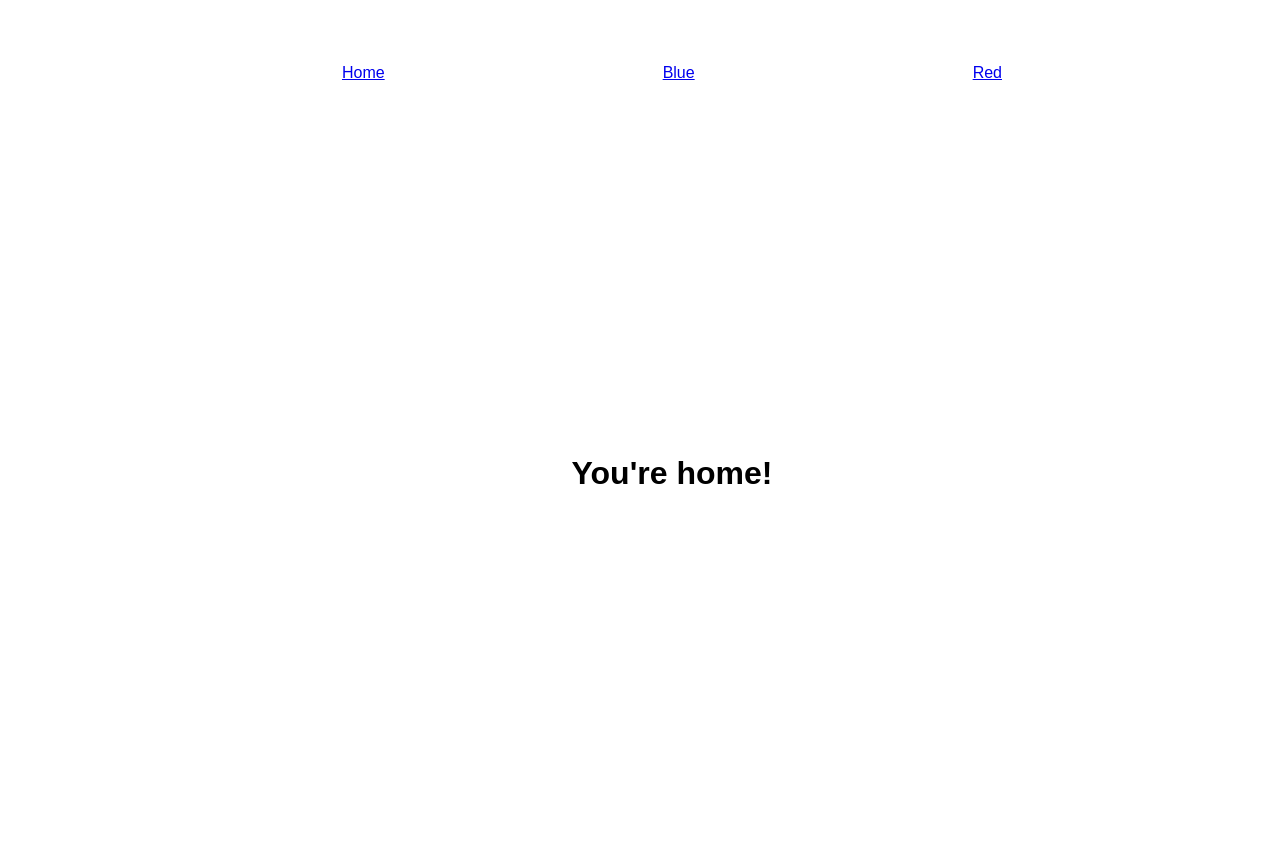
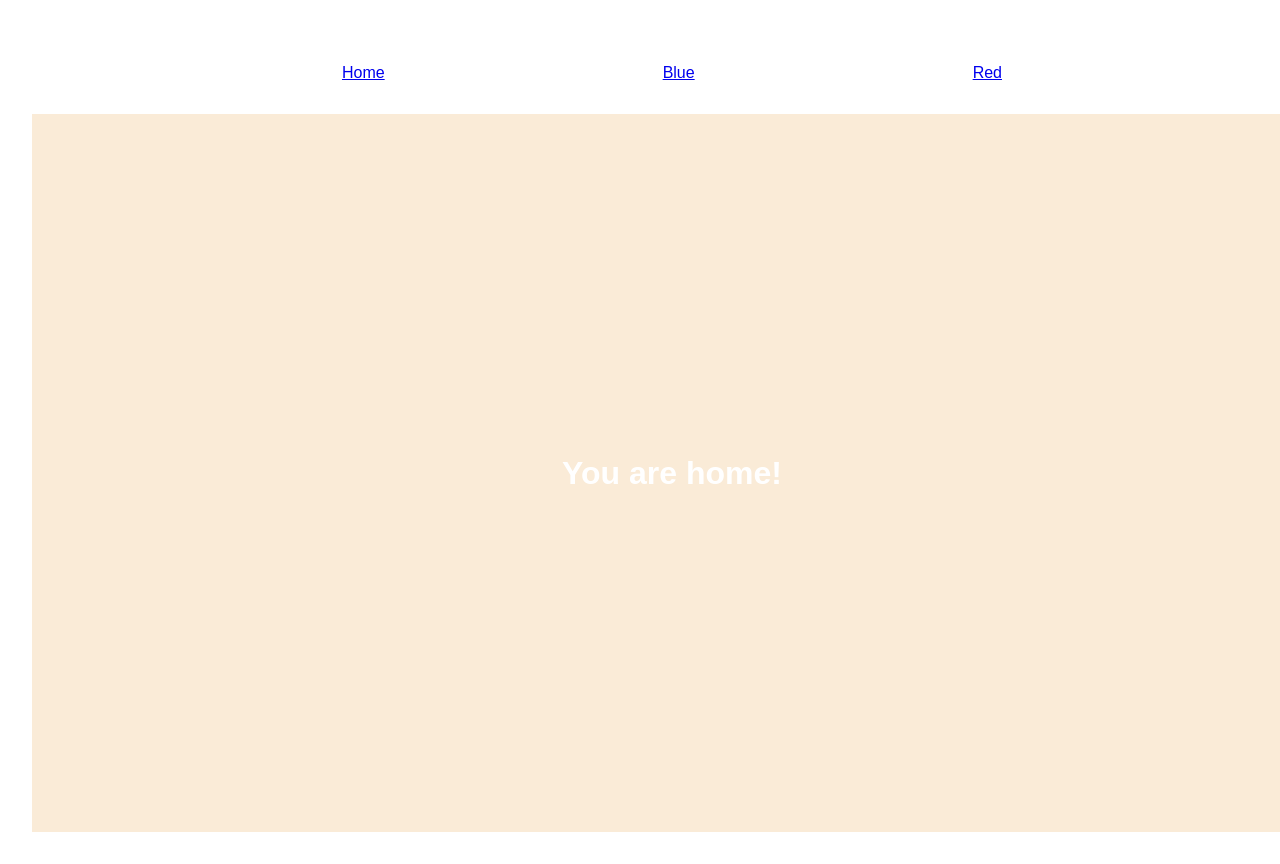
Before and after one commit to jay-brdy/Block-28-React-Router, a React (Vite) app: page / in a window 1280 px wide. Shown: the top 864 px of the page. Built offline with nearby package versions, Linux system fonts and the light colour scheme.

Commit message:
added home background color

```diff
--- a/src/components/Home.jsx
+++ b/src/components/Home.jsx
@@ -1,7 +1,7 @@
 export default function Home() {
     return (
         <div className="home">
-            <h1>You're home!</h1>
+            <h1>You are home!</h1>
         </div>
-    )
+    );
 }
--- a/src/index.css
+++ b/src/index.css
@@ -35,6 +35,11 @@ body > div {
   justify-content: center;
 }
 
+.home {
+  background-color:antiquewhite;
+  color: white;
+}
+
 .red {
   background-color: #b05f6d;
   color: white;
```
